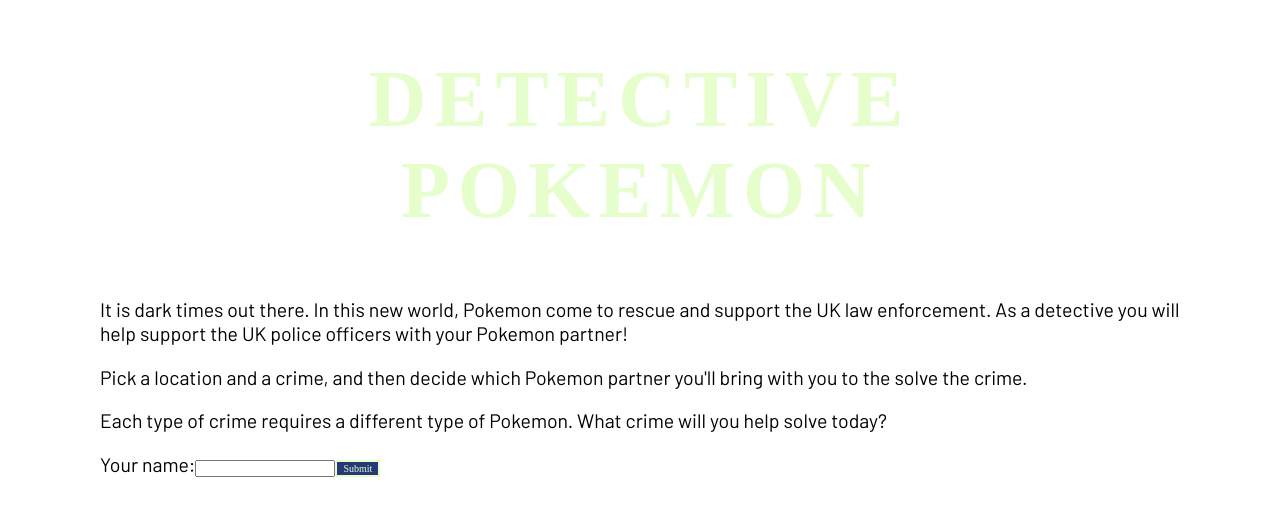
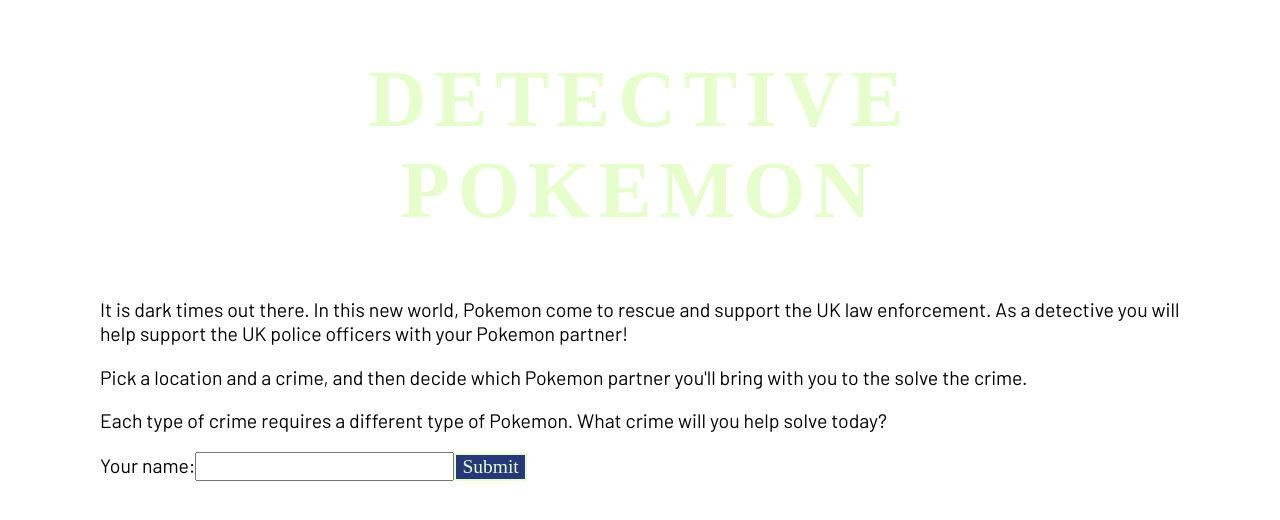
Before and after one commit to heathergh/detective-pokemon, a React (Create React App) app: page / in a window 1280 px wide. Shown: the top 520 px of the page. Built offline with nearby package versions, Linux system fonts and the light colour scheme; a web font is replaced by a local one.

Commit message:
Added font size for input placeholder, input and button

```diff
--- a/src/styles/App.css
+++ b/src/styles/App.css
@@ -215,6 +215,18 @@ body {
     font-size: 1.95rem;
     font-family: "Barlow", sans-serif;
   }
+  button, input, input::-webkit-input-placeholder {
+    font-size: 1.95rem;
+  }
+  button, input, input:-ms-input-placeholder {
+    font-size: 1.95rem;
+  }
+  button, input, input::-ms-input-placeholder {
+    font-size: 1.95rem;
+  }
+  button, input, input::placeholder {
+    font-size: 1.95rem;
+  }
   .normalize-text {
     text-transform: lowercase;
   }
--- a/src/styles/sass/_base.scss
+++ b/src/styles/sass/_base.scss
@@ -39,6 +39,10 @@ body {
     font-family: $barlowFontFamily;
   }
 
+  button, input,  input::placeholder {
+    font-size: 1.95rem;
+  }
+
   .normalize-text {
     text-transform: lowercase;
   }
```
